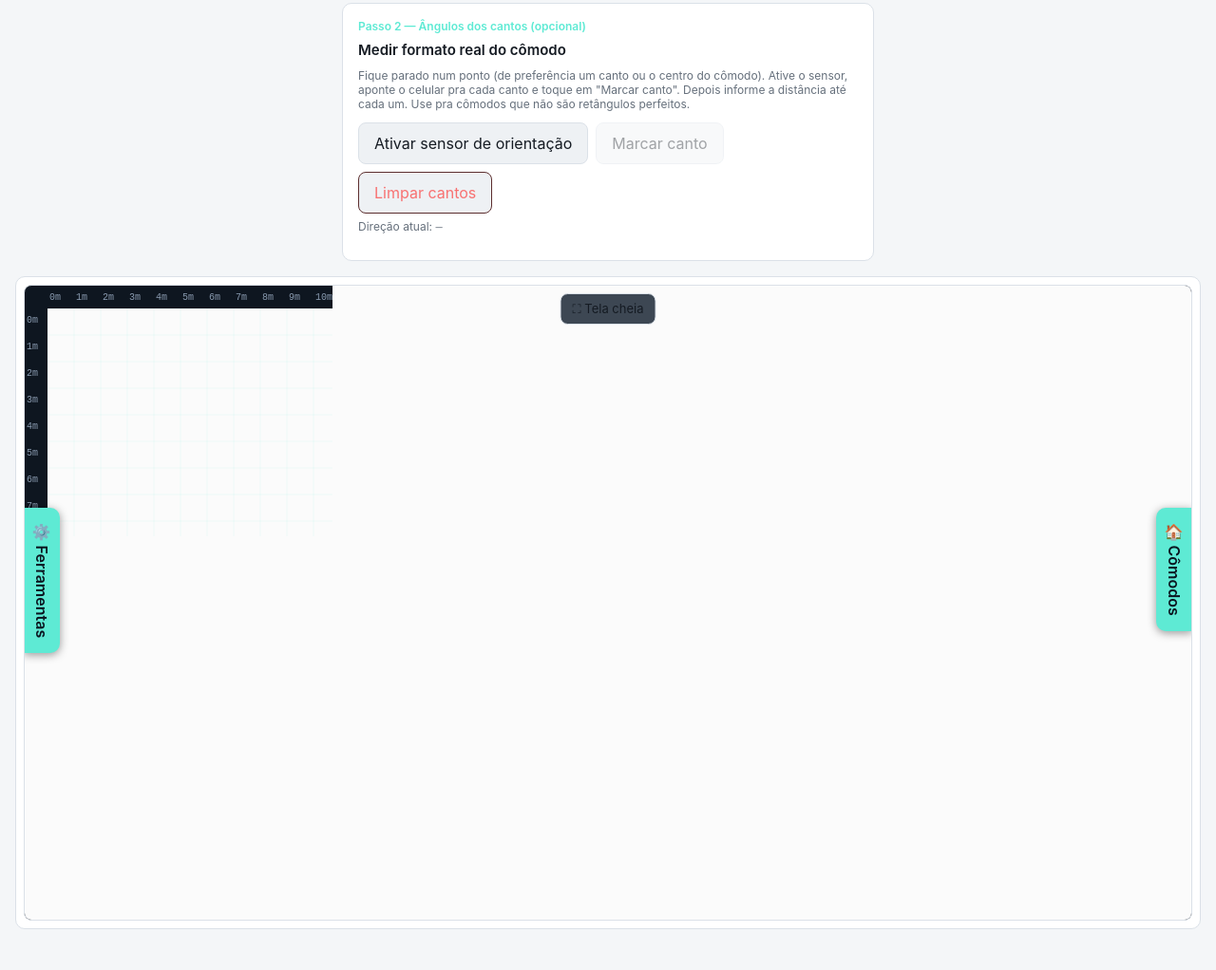
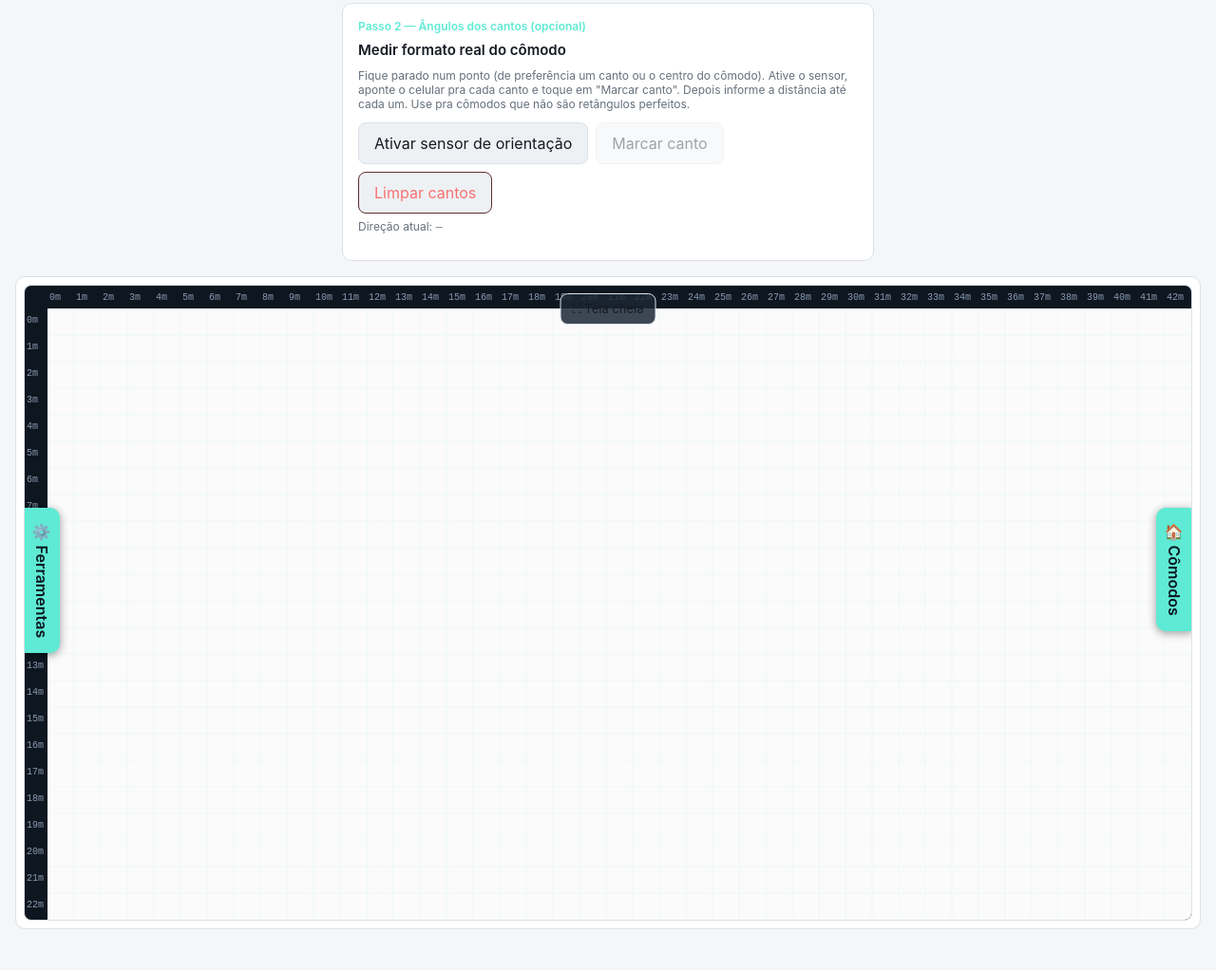
Before and after one commit to remox00-collab/plantas, a plain HTML site: page index.html in a window 1280 px wide. Shown: the part 953-1975 px from the top of the page at 95% size. Drawn offline with nearby package versions, Linux system fonts and the light colour scheme.

Commit message:
Add files via upload

```diff
--- a/index.html
+++ b/index.html
@@ -790,6 +790,10 @@
       maxX = Math.max(maxX, w.x1*eff+40, w.x2*eff+40);
       maxY = Math.max(maxY, w.y1*eff+40, w.y2*eff+40);
     });
+    strokes.forEach(st => st.pts.forEach(q => {
+      maxX = Math.max(maxX, q.x*eff+40);
+      maxY = Math.max(maxY, q.y*eff+40);
+    }));
     return {w:maxX, h:maxY};
   }
 
@@ -805,7 +809,7 @@
   let wallDrawMode = false, wallDrawStart = null;
   let selectedManualWallId = null, draggingWall = null, dragWallStart = null;
   let pivotDrag = null, pivotSnap = null;
-  let wallPreview = null, wallTouchPending = false;
+  let wallPreview = null, wallTouchPending = false, compactCanvas = false;
   let drawMode = false, drawTool = 'pen', curStroke = null, erasing = false, drawHistory = [];
 
   // --- Visão 3D ---
@@ -1162,9 +1166,9 @@
     document.getElementById('fpRow').style.display = view3D ? 'flex' : 'none';
     if(!view3D && fpMode) exitFirstPerson();
     document.getElementById('toggle3DBtn').textContent = view3D ? 'Voltar para 2D' : 'Ver em 3D';
-    if(view3D) build3DScene();
-  });
-  window.addEventListener('resize', () => { if(view3D && threeRenderer) resize3D(); });
+    if(view3D) build3DScene(); else renderPlan();
+  });
+  window.addEventListener('resize', () => { if(view3D && threeRenderer) resize3D(); else if(!view3D) renderPlan(); });
 
   document.getElementById('zoomInBtn').addEventListener('click', () => {
     zoom = Math.min(5, zoom + 0.2);
@@ -1518,7 +1522,10 @@
   function renderPlan(){
     const eff = SCALE*zoom;
     const {w,h} = planSize();
-    planCanvas.width = w+MARGIN; planCanvas.height = h+MARGIN;
+    // a área de desenho acompanha o tamanho da tela (e cresce além dela quando a planta é maior)
+    const slack = compactCanvas ? 0 : 160;
+    const minW = compactCanvas ? 0 : planWrap.clientWidth, minH = compactCanvas ? 0 : planWrap.clientHeight;
+    planCanvas.width = Math.max(w+MARGIN+slack, minW); planCanvas.height = Math.max(h+MARGIN+slack, minH);
     const W = planCanvas.width, H = planCanvas.height;
     pctx.clearRect(0,0,W,H);
     // grid
@@ -2149,6 +2156,7 @@
     if(!rooms.length){ alert('Adicione pelo menos um cômodo antes de exportar.'); return; }
     const prevZoom = zoom;
     zoom = 1;
+    compactCanvas = true;
     renderPlan();
     const imgData = planCanvas.toDataURL('image/png');
     const { jsPDF } = window.jspdf;
@@ -2177,6 +2185,7 @@
     });
     pdf.save('planta2d.pdf');
     zoom = prevZoom;
+    compactCanvas = false;
     renderPlan();
   });
 
```
